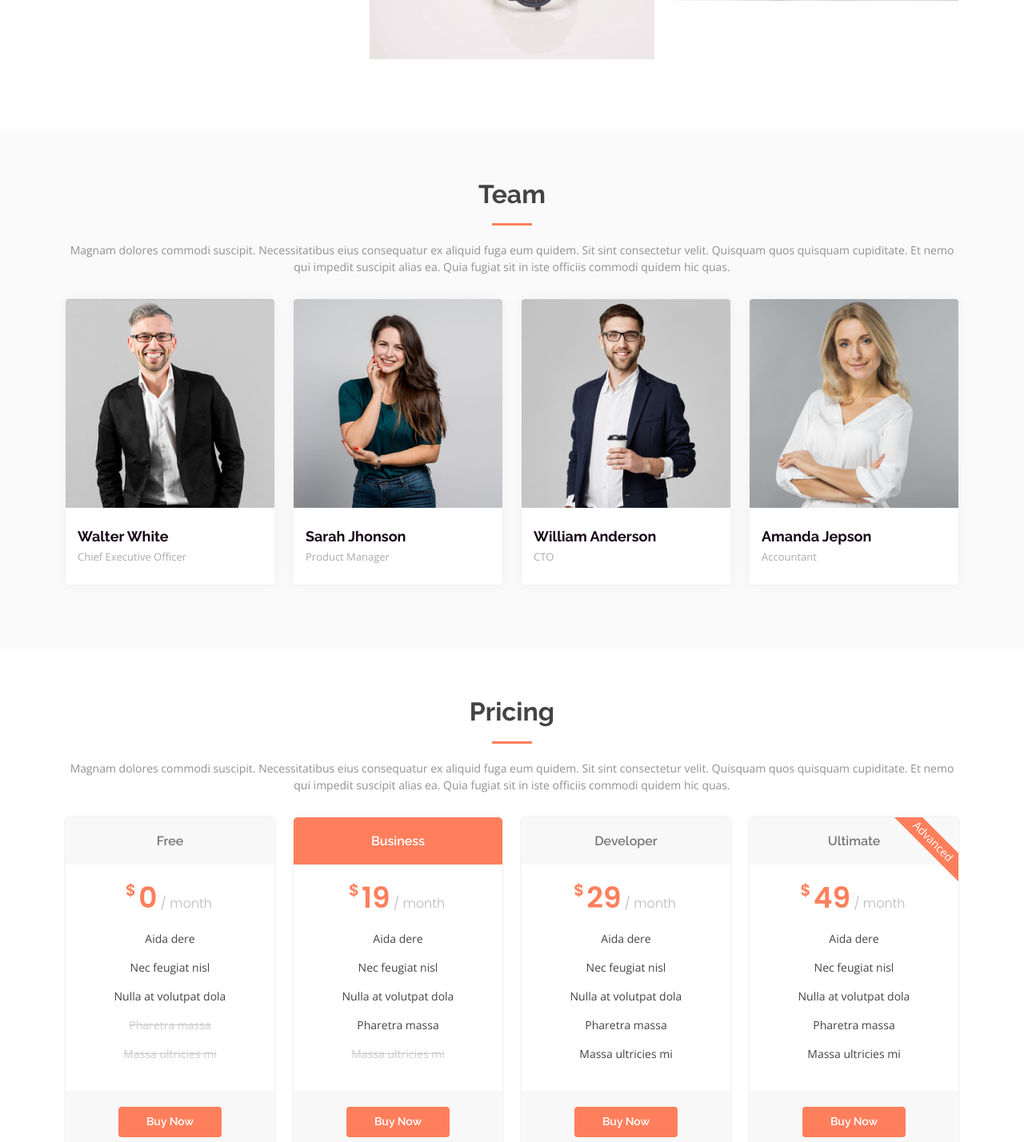
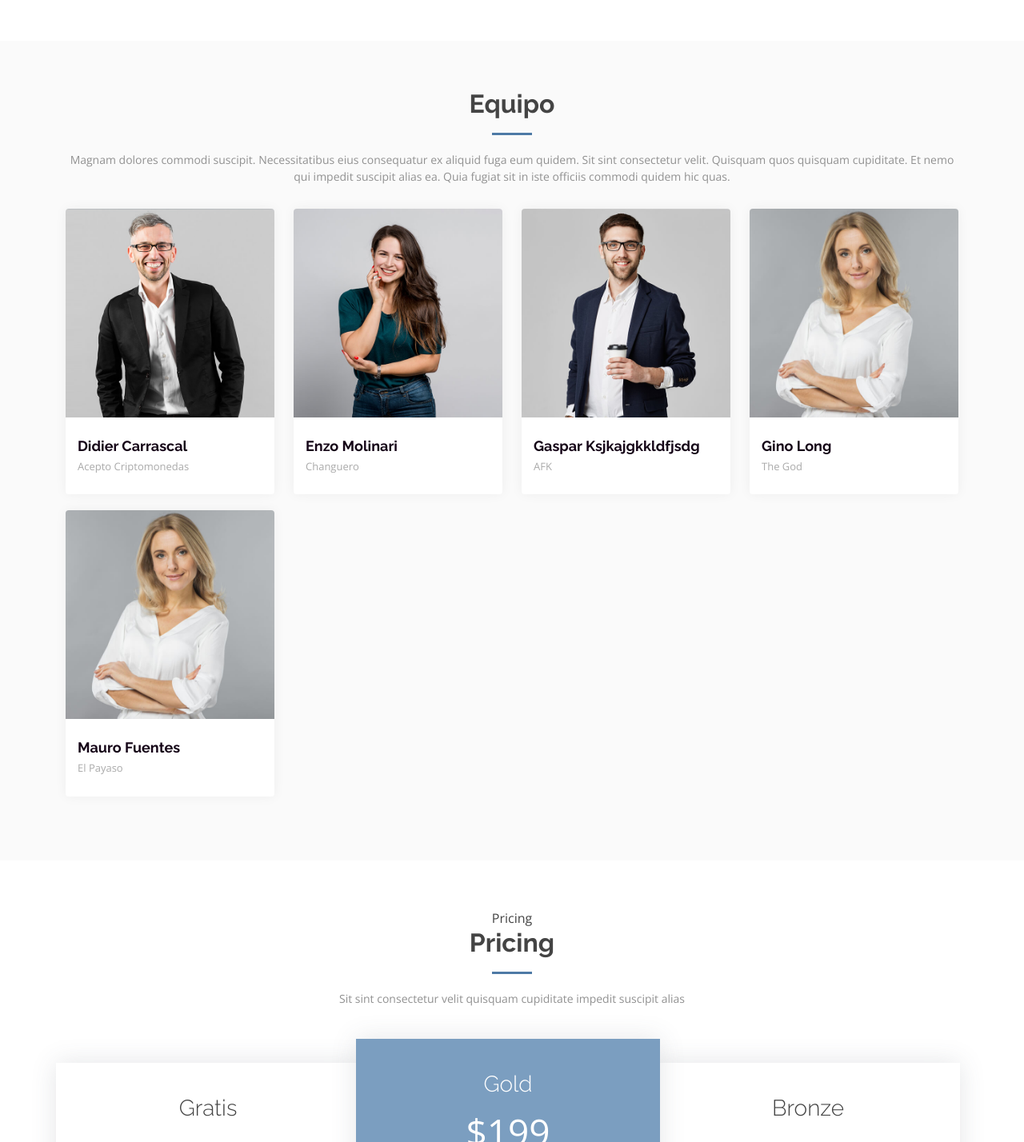
Before and after one commit to GinoLong/proyecto_fpescar, a PHP site: page /index.html in a window 1280 px wide. Shown: the part 5072-6500 px from the top of the page at 80% size. Run offline with PHP 8.4, Linux system fonts and the light colour scheme.

Commit message:
Cambios esteticos en el index

```diff
--- a/assets/css/style.css
+++ b/assets/css/style.css
@@ -493,7 +493,7 @@ section {
   display: block;
   width: 50px;
   height: 3px;
-  background: #ff7f5d;
+  background: #4E7AA6;
   bottom: 0;
   left: calc(50% - 25px);
 }
@@ -1001,98 +1001,110 @@ section {
 /*--------------------------------------------------------------
 # Pricing
 --------------------------------------------------------------*/
+.pricing .row {
+  padding-top: 40px;
+}
+
 .pricing .box {
-  padding: 20px;
+  padding: 40px;
+  margin-bottom: 30px;
+  box-shadow: 0px 0px 30px rgba(73, 78, 92, 0.15);
   background: #fff;
   text-align: center;
-  box-shadow: 0px 0px 4px rgba(0, 0, 0, 0.12);
-  border-radius: 5px;
-  position: relative;
-  overflow: hidden;
 }
+
 .pricing h3 {
+  font-weight: 300;
+  margin-bottom: 15px;
+  font-size: 28px;
+}
+
+.pricing h4 {
+  font-size: 46px;
+  color: #7B9EC0;
   font-weight: 400;
-  margin: -20px -20px 20px -20px;
-  padding: 20px 15px;
-  font-size: 16px;
-  font-weight: 600;
-  color: #777777;
-  background: #f8f8f8;
+  font-family: "Open Sans", sans-serif;
+  margin-bottom: 25px;
 }
-.pricing h4 {
-  font-size: 36px;
-  color: #ff7f5d;
-  font-weight: 600;
-  font-family: "Poppins", sans-serif;
-  margin-bottom: 20px;
-}
-.pricing h4 sup {
-  font-size: 20px;
-  top: -15px;
-  left: -3px;
-}
+
 .pricing h4 span {
   color: #bababa;
-  font-size: 16px;
-  font-weight: 300;
+  font-size: 18px;
+  display: block;
 }
+
 .pricing ul {
   padding: 0;
   list-style: none;
-  color: #444444;
-  text-align: center;
+  color: #999;
+  text-align: left;
   line-height: 20px;
-  font-size: 14px;
 }
+
 .pricing ul li {
-  padding-bottom: 16px;
+  padding-bottom: 12px;
 }
+
 .pricing ul i {
-  color: #ff7f5d;
+  color: #7B9EC0;
   font-size: 18px;
   padding-right: 4px;
 }
+
 .pricing ul .na {
   color: #ccc;
+}
+
+.pricing ul .na i {
+  color: #ccc;
+}
+
+.pricing ul .na span {
   text-decoration: line-through;
 }
-.pricing .btn-wrap {
-  margin: 20px -20px -20px -20px;
-  padding: 20px 15px;
-  background: #f8f8f8;
-  text-align: center;
-}
-.pricing .btn-buy {
-  background: #ff7f5d;
+
+.pricing .get-started-btn {
   display: inline-block;
-  padding: 8px 35px 9px 35px;
-  border-radius: 4px;
-  color: #fff;
+  padding: 8px 30px;
+  border-radius: 5px;
+  color: #444444;
   transition: none;
-  font-size: 14px;
+  font-size: 15px;
   font-weight: 400;
   font-family: "Raleway", sans-serif;
-  font-weight: 600;
   transition: 0.3s;
+  font-weight: 500;
+  border: 2px solid #dddddd;
 }
-.pricing .btn-buy:hover {
-  background: #ff9377;
+
+.pricing .featured .get-started-btn  {
+  color: #fff;
 }
-.pricing .featured h3 {
+
+.pricing .get-started-btn:hover {
+  color: #7B9EC0;
+  border-color: #7B9EC0;
+}
+
+.pricing .featured {
+  z-index: 10;
+  margin: -30px -5px 0 -5px;
+  background: #7B9EC0;
+}
+
+.pricing .featured h3,
+.pricing .featured h4,
+.pricing .featured h4 span,
+.pricing .featured ul,
+.pricing .featured ul .na,
+.pricing .featured ul i,
+.pricing .featured ul .na i {
   color: #fff;
-  background: #ff7f5d;
 }
-.pricing .advanced {
-  width: 200px;
-  position: absolute;
-  top: 18px;
-  right: -68px;
-  transform: rotate(45deg);
-  z-index: 1;
-  font-size: 14px;
-  padding: 1px 0 3px 0;
-  background: #ff7f5d;
-  color: #fff;
+
+.pricing .featured .get-started-btn:hover {
+  color: #7B9EC0;
+  background: #fff;
 }
 
 /*--------------------------------------------------------------
--- a/index.html
+++ b/index.html
@@ -5,7 +5,7 @@
   <meta charset="utf-8">
   <meta content="width=device-width, initial-scale=1.0" name="viewport">
 
-  <title>Proyecto Final2</title>
+  <title>Proyecto Final</title>
   <meta content="" name="description">
   <meta content="" name="keywords">
 
@@ -40,9 +40,9 @@
   <!-- ======= Hero Section ======= -->
   <section id="hero">
     <div class="hero-container">
-      <h1>Welcome to Valera</h1>
-      <h2>We are team of talented designers making websites with Bootstrap</h2>
-      <a href="#about" class="btn-get-started scrollto">Get Started</a>
+      <h1>Oficios</h1>
+      <h2>Encontrá un trabajo, o publica el tuyo</h2>
+      <a href="#about" class="btn-get-started scrollto">Comienza!</a>
     </div>
   </section><!-- End Hero -->
 
@@ -56,12 +56,13 @@
 
       <nav id="navbar" class="navbar order-last order-lg-0">
         <ul>
-          <li><a class="nav-link scrollto active" href="#hero">Home</a></li>
-          <li><a class="nav-link scrollto" href="#about">About</a></li>
+          <!-- <li><a class="nav-link scrollto active" href="#hero">Home</a></li> -->
+          <li><a class="nav-link scrollto" href="#about">Acerca de Nosotros</a></li>
           <li><a class="nav-link scrollto" href="#services">Services</a></li>
           <li><a class="nav-link scrollto " href="#portfolio">Portfolio</a></li>
-          <li><a class="nav-link scrollto" href="#team">Team</a></li>
-          <li class="dropdown"><a href="#"><span>Drop Down</span> <i class="bi bi-chevron-down"></i></a>
+          <li><a class="nav-link scrollto" href="#team">Equipo</a></li>
+          <li><a class="nav-link scrollto" href="#pricing">Precios</a></li>
+          <!-- <li class="dropdown"><a href="#"><span>Drop Down</span> <i class="bi bi-chevron-down"></i></a>
             <ul>
               <li><a href="#">Drop Down 1</a></li>
               <li class="dropdown"><a href="#"><span>Deep Drop Down</span> <i class="bi bi-chevron-right"></i></a>
@@ -77,7 +78,7 @@
               <li><a href="#">Drop Down 3</a></li>
               <li><a href="#">Drop Down 4</a></li>
             </ul>
-          </li>
+          </li> -->
           <li><a class="nav-link scrollto" href="#contact">Contact</a></li>
         </ul>
         <i class="bi bi-list mobile-nav-toggle"></i>
@@ -100,28 +101,25 @@
       <div class="container">
 
         <div class="section-title">
-          <h2>About Us</h2>
+          <h2>Acerca de Nosotros</h2>
         </div>
 
         <div class="row content">
           <div class="col-lg-6">
             <p>
-              Lorem ipsum dolor sit amet, consectetur adipiscing elit, sed do eiusmod tempor incididunt ut labore et dolore
-              magna aliqua.
+              Somos un grupo que tiene como objetivo crear una página web para que la gente tenga la posibilidad de ofrecer sus servicios y de buscarlos.
             </p>
             <ul>
-              <li><i class="ri-check-double-line"></i> Ullamco laboris nisi ut aliquip ex ea commodo consequat</li>
-              <li><i class="ri-check-double-line"></i> Duis aute irure dolor in reprehenderit in voluptate velit</li>
-              <li><i class="ri-check-double-line"></i> Ullamco laboris nisi ut aliquip ex ea commodo consequat</li>
+              <li><i class="ri-check-double-line"></i> Publicar tu propio servicio.</li>
+              <li><i class="ri-check-double-line"></i> Buscar un servicio en particular.</li>
+              <li><i class="ri-check-double-line"></i> --.</li>
             </ul>
           </div>
           <div class="col-lg-6 pt-4 pt-lg-0">
             <p>
-              Ullamco laboris nisi ut aliquip ex ea commodo consequat. Duis aute irure dolor in reprehenderit in voluptate
-              velit esse cillum dolore eu fugiat nulla pariatur. Excepteur sint occaecat cupidatat non proident, sunt in
-              culpa qui officia deserunt mollit anim id est laborum.
+              Creada a fines del 2021, nuestro objetivo es proveerle a toda persona autónoma de un espacio bla bla bla.
             </p>
-            <a href="#" class="btn-learn-more">Learn More</a>
+            <a href="#" class="btn-learn-more">Mas información</a>
           </div>
         </div>
 
@@ -129,7 +127,7 @@
     </section><!-- End About Section -->
 
     <!-- ======= Counts Section ======= -->
-    <section id="counts" class="counts">
+    <!-- <section id="counts" class="counts">
       <div class="container">
 
         <div class="row counters">
@@ -157,7 +155,8 @@
         </div>
 
       </div>
-    </section><!-- End Counts Section -->
+    </section> -->
+    <!-- End Counts Section -->
 
     <!-- ======= Our Values Section ======= -->
     <section id="our-values" class="our-values">
@@ -167,7 +166,7 @@
           <div class="col-md-6 d-flex align-items-stretch">
             <div class="card" style='background-image: url("assets/img/our-values-1.jpg");'>
               <div class="card-body">
-                <h5 class="card-title"><a href="">Our Mission</a></h5>
+                <h5 class="card-title"><a href="">Nuestra misión</a></h5>
                 <p class="card-text">Lorem ipsum dolor sit amet, consectetur elit, sed do eiusmod tempor ut labore et dolore magna aliqua.</p>
                 <div class="read-more"><a href="#"><i class="bi bi-arrow-right"></i> Read More</a></div>
               </div>
@@ -176,7 +175,7 @@
           <div class="col-md-6 d-flex align-items-stretch mt-4 mt-md-0">
             <div class="card" style='background-image: url("assets/img/our-values-2.jpg");'>
               <div class="card-body">
-                <h5 class="card-title"><a href="">Our Plan</a></h5>
+                <h5 class="card-title"><a href="">Nuestro Plan</a></h5>
                 <p class="card-text">Sed ut perspiciatis unde omnis iste natus error sit voluptatem doloremque laudantium, totam rem.</p>
                 <div class="read-more"><a href="#"><i class="bi bi-arrow-right"></i> Read More</a></div>
               </div>
@@ -186,7 +185,7 @@
           <div class="col-md-6 d-flex align-items-stretch mt-4">
             <div class="card" style='background-image: url("assets/img/our-values-3.jpg");'>
               <div class="card-body">
-                <h5 class="card-title"><a href="">Our Vision</a></h5>
+                <h5 class="card-title"><a href="">Nuestra visión</a></h5>
                 <p class="card-text">Nemo enim ipsam voluptatem quia voluptas sit aut odit aut fugit, sed quia magni dolores.</p>
                 <div class="read-more"><a href="#"><i class="bi bi-arrow-right"></i> Read More</a></div>
               </div>
@@ -515,7 +514,7 @@
       <div class="container">
 
         <div class="section-title">
-          <h2>Team</h2>
+          <h2>Equipo</h2>
           <p>Magnam dolores commodi suscipit. Necessitatibus eius consequatur ex aliquid fuga eum quidem. Sit sint consectetur velit. Quisquam quos quisquam cupiditate. Et nemo qui impedit suscipit alias ea. Quia fugiat sit in iste officiis commodi quidem hic quas.</p>
         </div>
 
@@ -533,8 +532,8 @@
                 </div>
               </div>
               <div class="member-info">
-                <h4>Walter White</h4>
-                <span>Chief Executive Officer</span>
+                <h4>Didier Carrascal</h4>
+                <span>Acepto Criptomonedas</span>
               </div>
             </div>
           </div>
@@ -551,8 +550,8 @@
                 </div>
               </div>
               <div class="member-info">
-                <h4>Sarah Jhonson</h4>
-                <span>Product Manager</span>
+                <h4>Enzo Molinari</h4>
+                <span>Changuero</span>
               </div>
             </div>
           </div>
@@ -569,8 +568,8 @@
                 </div>
               </div>
               <div class="member-info">
-                <h4>William Anderson</h4>
-                <span>CTO</span>
+                <h4>Gaspar Ksjkajgkkldfjsdg</h4>
+                <span>AFK</span>
               </div>
             </div>
           </div>
@@ -587,8 +586,26 @@
                 </div>
               </div>
               <div class="member-info">
-                <h4>Amanda Jepson</h4>
-                <span>Accountant</span>
+                <h4>Gino Long</h4>
+                <span>The God</span>
+              </div>
+            </div>
+          </div>
+
+          <div class="col-lg-3 col-md-6 d-flex align-items-stretch">
+            <div class="member">
+              <div class="member-img">
+                <img src="assets/img/team/team-4.jpg" class="img-fluid" alt="">
+                <div class="social">
+                  <a href=""><i class="bi bi-twitter"></i></a>
+                  <a href=""><i class="bi bi-facebook"></i></a>
+                  <a href=""><i class="bi bi-instagram"></i></a>
+                  <a href=""><i class="bi bi-linkedin"></i></a>
+                </div>
+              </div>
+              <div class="member-info">
+                <h4>Mauro Fuentes</h4>
+                <span>El Payaso</span>
               </div>
             </div>
           </div>
@@ -602,80 +619,51 @@
     <section id="pricing" class="pricing">
       <div class="container">
 
-        <div class="section-title">
+        <div class="section-title" data-aos="fade-down">
+          <span>Pricing</span>
           <h2>Pricing</h2>
-          <p>Magnam dolores commodi suscipit. Necessitatibus eius consequatur ex aliquid fuga eum quidem. Sit sint consectetur velit. Quisquam quos quisquam cupiditate. Et nemo qui impedit suscipit alias ea. Quia fugiat sit in iste officiis commodi quidem hic quas.</p>
+          <p>Sit sint consectetur velit quisquam cupiditate impedit suscipit alias</p>
         </div>
 
-        <div class="row">
+        <div class="row no-gutters">
 
-          <div class="col-lg-3 col-md-6">
-            <div class="box">
-              <h3>Free</h3>
-              <h4><sup>$</sup>0<span> / month</span></h4>
+          <div class="col-lg-4 box" data-aos="zoom-in" data-aos-delay="200">
+            <h3>Gratis</h3>
+            <h4>$0<span>por mes</span></h4>
             <ul>
-                <li>Aida dere</li>
-                <li>Nec feugiat nisl</li>
-                <li>Nulla at volutpat dola</li>
-                <li class="na">Pharetra massa</li>
-                <li class="na">Massa ultricies mi</li>
+              <li><i class="bx bx-check"></i> Quam adipiscing vitae proin</li>
+              <li><i class="bx bx-check"></i> Nec feugiat nisl pretium</li>
+              <li><i class="bx bx-check"></i> Nulla at volutpat diam uteera</li>
+              <li class="na"><i class="bx bx-x"></i> <span>Pharetra massa massa ultricies</span></li>
+              <li class="na"><i class="bx bx-x"></i> <span>Massa ultricies mi quis hendrerit</span></li>
             </ul>
-              <div class="btn-wrap">
-                <a href="#" class="btn-buy">Buy Now</a>
-              </div>
-            </div>
+            <a href="#" class="get-started-btn">Get Started</a>
           </div>
 
-          <div class="col-lg-3 col-md-6 mt-4 mt-md-0">
-            <div class="box featured">
-              <h3>Business</h3>
-              <h4><sup>$</sup>19<span> / month</span></h4>
+          <div class="col-lg-4 box featured" data-aos="zoom-in" data-aos-delay="100">
+            <h3>Gold</h3>
+            <h4>$199<span>por mes</span></h4>
             <ul>
-                <li>Aida dere</li>
-                <li>Nec feugiat nisl</li>
-                <li>Nulla at volutpat dola</li>
-                <li>Pharetra massa</li>
-                <li class="na">Massa ultricies mi</li>
+              <li><i class="bx bx-check"></i> Quam adipiscing vitae proin</li>
+              <li><i class="bx bx-check"></i> Nec feugiat nisl pretium</li>
+              <li><i class="bx bx-check"></i> Nulla at volutpat diam uteera</li>
+              <li><i class="bx bx-check"></i> Pharetra massa massa ultricies</li>
+              <li><i class="bx bx-check"></i> Massa ultricies mi quis hendrerit</li>
             </ul>
-              <div class="btn-wrap">
-                <a href="#" class="btn-buy">Buy Now</a>
-              </div>
-            </div>
+            <a href="#" class="get-started-btn">Get Started</a>
           </div>
 
-          <div class="col-lg-3 col-md-6 mt-4 mt-lg-0">
-            <div class="box">
-              <h3>Developer</h3>
-              <h4><sup>$</sup>29<span> / month</span></h4>
+          <div class="col-lg-4 box" data-aos="zoom-in" data-aos-delay="200">
+            <h3>Bronze</h3>
+            <h4>$49<span>por mes</span></h4>
             <ul>
-                <li>Aida dere</li>
-                <li>Nec feugiat nisl</li>
-                <li>Nulla at volutpat dola</li>
-                <li>Pharetra massa</li>
-                <li>Massa ultricies mi</li>
+              <li><i class="bx bx-check"></i> Quam adipiscing vitae proin</li>
+              <li><i class="bx bx-check"></i> Nec feugiat nisl pretium</li>
+              <li><i class="bx bx-check"></i> Nulla at volutpat diam uteera</li>
+              <li><i class="bx bx-check"></i> Pharetra massa massa ultricies</li>
+              <li><i class="bx bx-check"></i> Massa ultricies mi quis hendrerit</li>
             </ul>
-              <div class="btn-wrap">
-                <a href="#" class="btn-buy">Buy Now</a>
-              </div>
-            </div>
-          </div>
-
-          <div class="col-lg-3 col-md-6 mt-4 mt-lg-0">
-            <div class="box">
-              <span class="advanced">Advanced</span>
-              <h3>Ultimate</h3>
-              <h4><sup>$</sup>49<span> / month</span></h4>
-              <ul>
-                <li>Aida dere</li>
-                <li>Nec feugiat nisl</li>
-                <li>Nulla at volutpat dola</li>
-                <li>Pharetra massa</li>
-                <li>Massa ultricies mi</li>
-              </ul>
-              <div class="btn-wrap">
-                <a href="#" class="btn-buy">Buy Now</a>
-              </div>
-            </div>
+            <a href="#" class="get-started-btn">Get Started</a>
           </div>
 
         </div>
--- /dev/null
+++ b/index.php
@@ -0,0 +1,3 @@
+<?php
+
+echo 'Hola' . '<br>';
```
Also changed, not shown: Readme.txt. Lines whose indentation alone changed are shown as unchanged.
